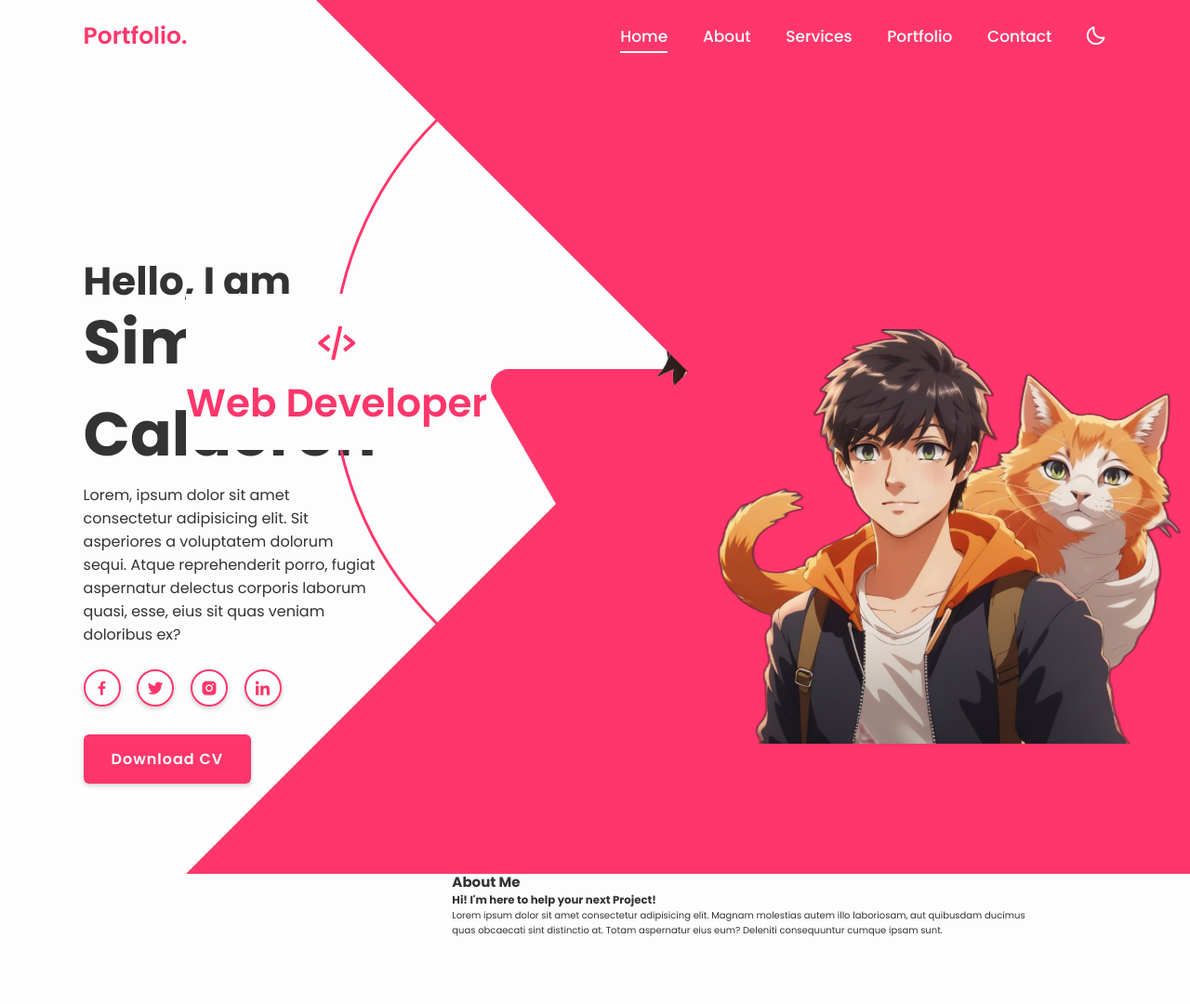
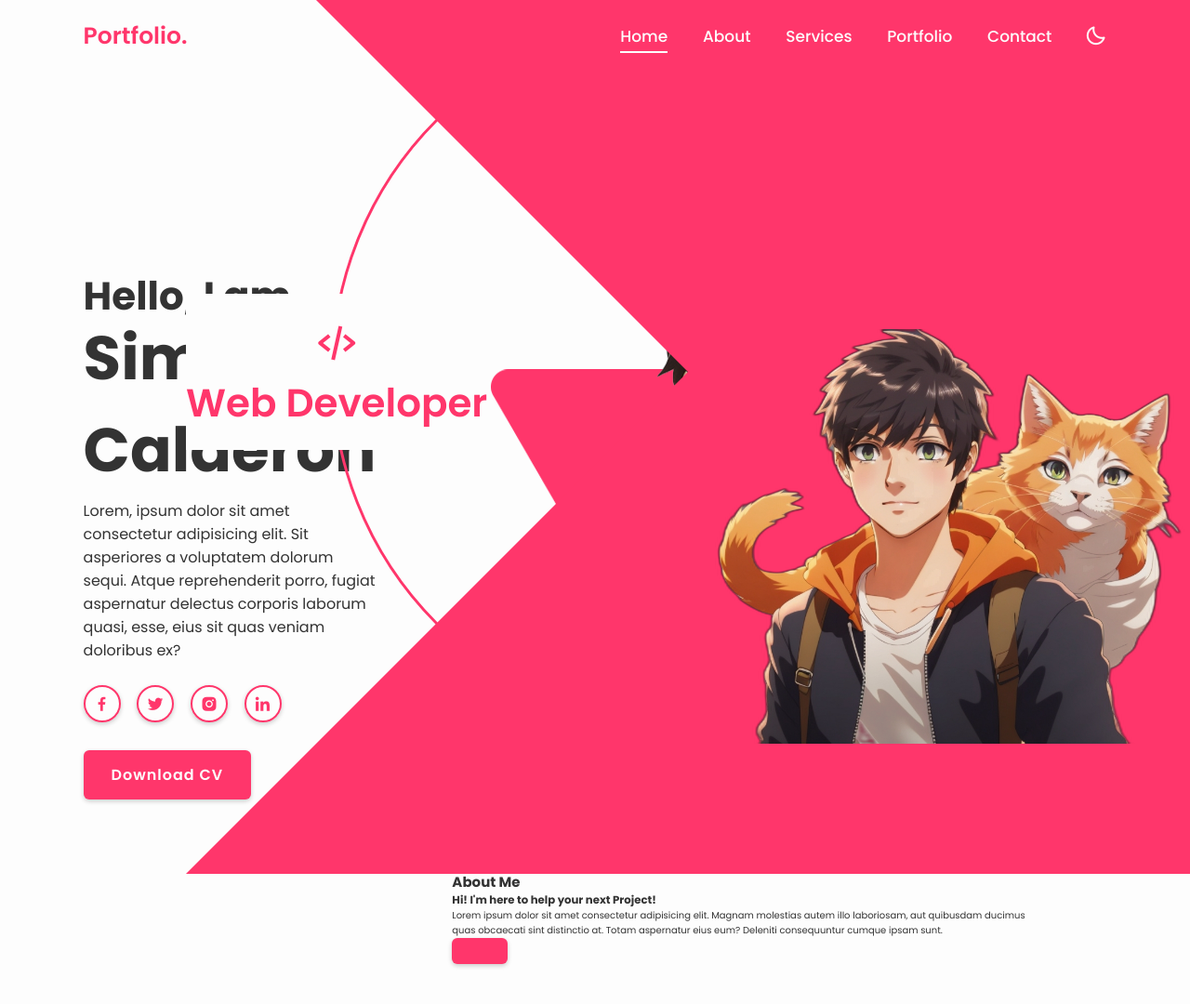
Before and after one commit to Simoncl20/personal_portfolio, a plain HTML site: page index.html in a window 1280 px wide. Shown: the whole page at 93% size. Before the commit the page ends 1049 px from the top, so only its background shows below. Drawn offline with nearby package versions, Linux system fonts and the light colour scheme.

Commit message:
Html Tags

```diff
--- a/index.html
+++ b/index.html
@@ -98,6 +98,7 @@
                     ducimus quas obcaecati sint distinctio at. Totam aspernatur
                     eius eum? Deleniti consequuntur cumque ipsam sunt.
                 </p>
+                <a href="#" class="btn"></a>
             </div>
         </section>
     </section>
```
